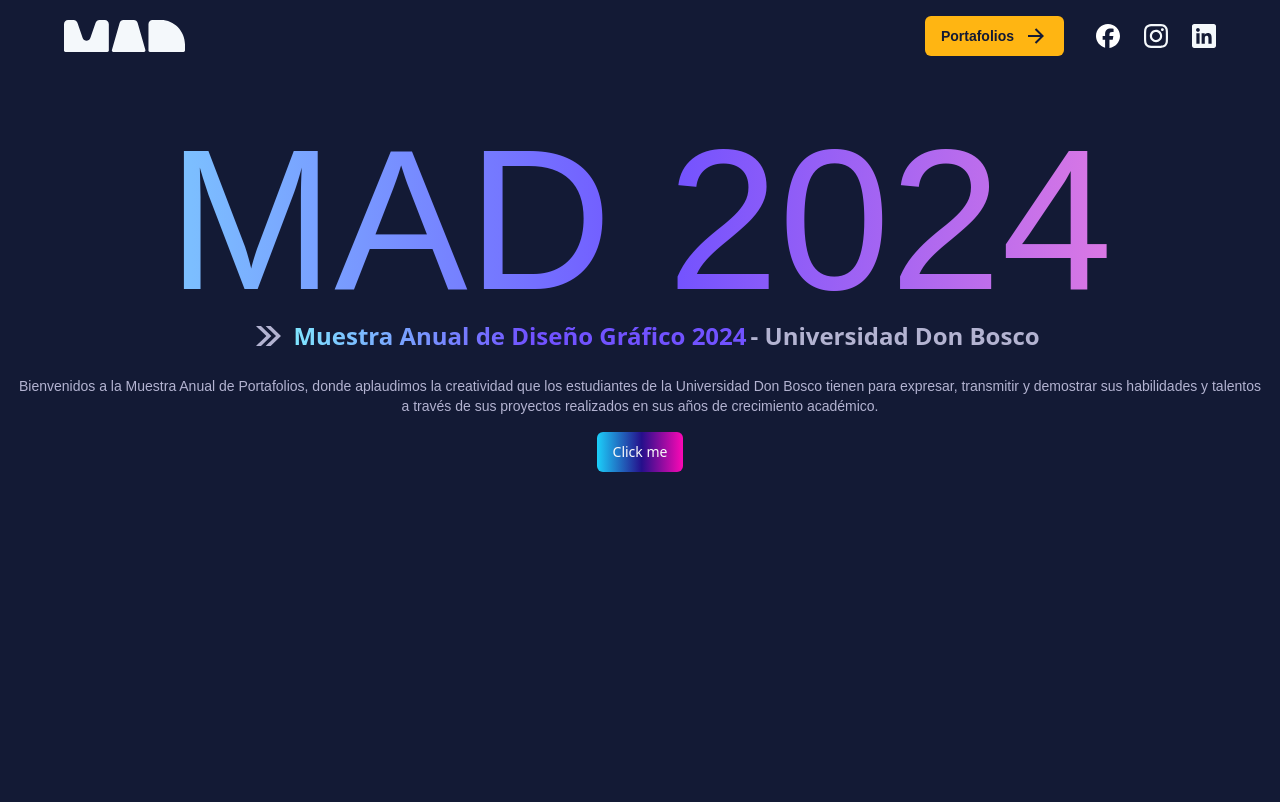
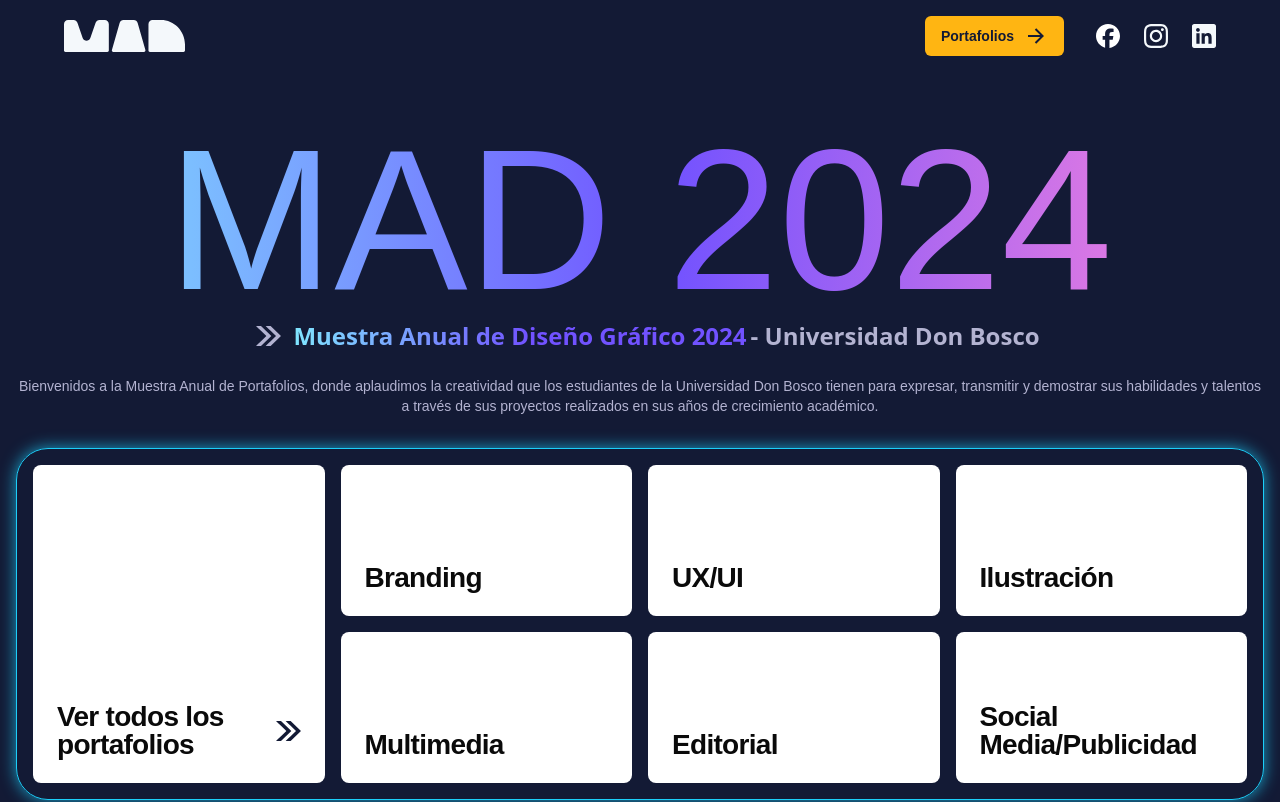
Before and after one commit to Saul19-L98/mad2024, a React (Vite) app: page / in a window 1280 px wide. Shown: the top 802 px of the page. Built offline with nearby package versions, Linux system fonts and the light colour scheme; a web font is replaced by a local one.

Commit message:
table composition added, in home page

```diff
--- a/src/App.tsx
+++ b/src/App.tsx
@@ -3,11 +3,22 @@
 import { Navbar } from "./components/layout/header/Navbar";
 import { Button } from "./components/ui/button";
 import { IHeroArrow } from "@/assets/Icons/symbols/IHeroArrow";
+import { IArrowBlack } from "@/assets/Icons/symbols/IArrowBlack";
+import { cn } from "./lib/utils";
 
 function App() {
+  const items = [
+    { id: 0, name: "Ver todos los portafolios", href: "#" },
+    { id: 1, name: "Branding", href: "#" },
+    { id: 2, name: "UX/UI", href: "#" },
+    { id: 3, name: "Ilustración", href: "#" },
+    { id: 4, name: "Multimedia", href: "#" },
+    { id: 5, name: "Editorial", href: "#" },
+    { id: 6, name: "Social Media/Publicidad", href: "#" },
+  ];
   return (
     // 120,90
-    <div className="flex flex-col items-center w-full max-w-[90rem] gap-0 h-auto overflow-hidden">
+    <div className="flex flex-col items-center w-full max-w-[90rem] gap-0 min-h-screen overflow-hidden">
       <Navbar />
       <main className="flex flex-col items-center justify-start w-full min-h-screen">
         <section className="w-full px-4 pt-6 pb-4 sm:pt-12">
@@ -16,7 +27,7 @@
               <h1 className="bg-clip-text text-transparent font-poppins font-light leading-[100%] text-center 2xl:text-start lg:text-[12.5rem] text-[7.5rem] bg-text-title-gradient">
                 MAD 2024
               </h1>
-              <h2 className="text-2xl flex flex-col justify-start items-start min-[842px]:flex-row min-[842px]:justify-center 2xl:justify-start min-[842px]:items-center leading-8 font-semibold text-[#B3B3D1]">
+              <h2 className="text-2xl flex flex-col justify-start items-start sm:items-center min-[842px]:flex-row min-[842px]:justify-center 2xl:justify-start leading-8 font-semibold text-[#B3B3D1]">
                 <span className="flex flex-row items-center justify-start">
                   <span className="ml-4 mr-3">
                     <IHeroArrow />
@@ -41,6 +52,43 @@
             </div>
           </div>
         </section>
+        <section className="w-full p-4 h-[33.5rem] lg:h-96">
+          <div className="h-full bg-[#131A35]">
+            <div className="w-full h-full mx-auto">
+              <div className="grid h-full grid-cols-2 grid-rows-4 gap-2 lg:grid-cols-4 lg:grid-rows-2 sm:gap-4 md:p-4 md:border md:border-[#1CCFFA] rounded-[2rem] md:shadow-custom-main-shadow">
+                {items.map((item) => (
+                  <div
+                    key={item.id}
+                    className={cn(
+                      "bg-white p-4 sm:p-6 rounded-lg col-span-1 flex items-end justify-start",
+                      {
+                        ["col-span-2 row-span-1 lg:col-span-1 lg:row-span-2"]:
+                          item.id === 0,
+                      }
+                    )}
+                  >
+                    <p
+                      className={cn(
+                        "w-full text-sm min-[420px]:text-lg md:text-[1.75rem] font-semibold leading-7 tracking-tight font-poppins",
+                        {
+                          ["flex flex-row justify-start items-center"]:
+                            item.id === 0,
+                        }
+                      )}
+                    >
+                      {item.name}
+                      {item.id === 0 && (
+                        <span className="ml-2">
+                          <IArrowBlack />
+                        </span>
+                      )}
+                    </p>
+                  </div>
+                ))}
+              </div>
+            </div>
+          </div>
+        </section>
         <Button className="bg-text-main-gradient">Click me</Button>
       </main>
       <Footer />
--- /dev/null
+++ b/src/assets/Icons/symbols/IArrowBlack.tsx
@@ -0,0 +1,27 @@
+export const IArrowBlack = () => {
+  return (
+    <svg
+      xmlns="http://www.w3.org/2000/svg"
+      width="25"
+      height="20"
+      viewBox="0 0 25 20"
+      fill="none"
+    >
+      <g clipPath="url(#clip0_99_7982)">
+        <path
+          d="M15.3544 10L4.98241 20H0L2.49053 17.5988L4.98241 15.1963L10.372 10L4.98241 4.8037L2.49053 2.4012L0 0H4.98241L15.3544 10Z"
+          fill="#131A35"
+        />
+        <path
+          d="M24.9999 10L14.6279 20H9.64551L12.136 17.5988L14.6279 15.1963L20.0175 10L14.6279 4.8037L12.136 2.4012L9.64551 0H14.6279L24.9999 10Z"
+          fill="#131A35"
+        />
+      </g>
+      <defs>
+        <clipPath id="clip0_99_7982">
+          <rect width="25" height="20" fill="white" />
+        </clipPath>
+      </defs>
+    </svg>
+  );
+};
--- a/tailwind.config.js
+++ b/tailwind.config.js
@@ -6,7 +6,10 @@
   	extend: {
 		fontFamily: {
         poppins: ['poppins', 'sans-serif']
-      },
+		},
+		boxShadow: {
+			'custom-main-shadow': '0px 0px 16px 0px rgba(28, 207, 250, 0.75)',
+		},
   		colors: {
   			fontcolors: {
   				'100': '#E0E0FF',
@@ -88,5 +91,12 @@
 		'text-title-description-title': 'linear-gradient(90deg, #80E6FF 0%, #7152FF 52%)',
   	}
   },
-  plugins: [require("tailwindcss-animate")],
+  plugins: [require("tailwindcss-animate",function({ addUtilities }) {
+      const newUtilities = {
+        '.border-gradient': {
+          borderImage: 'linear-gradient(90deg, #1CCFFA 0%, #250F8B 52%, #FC08B5 100%) 1',
+        },
+      }
+      addUtilities(newUtilities, ['responsive', 'hover'])
+    })],
 }
```
Also changed, not shown: src/App.css (+33 -0 lines).
